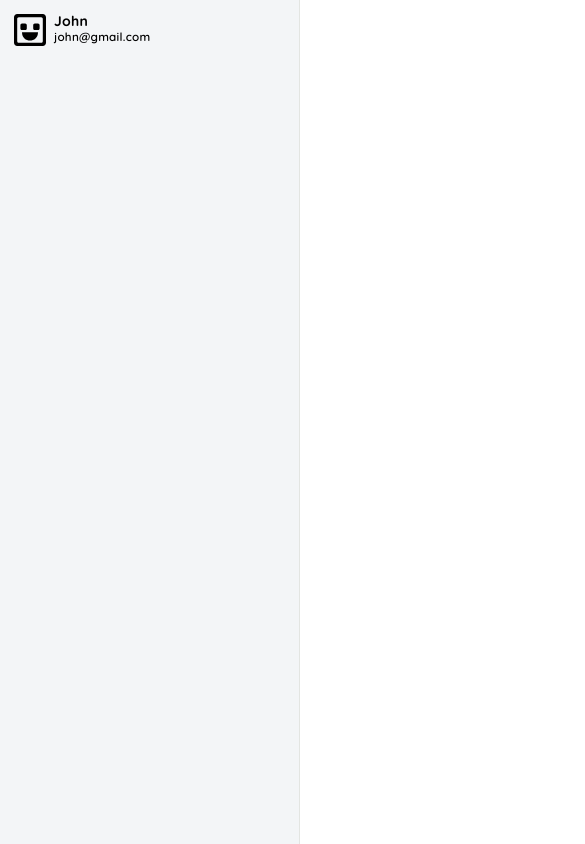
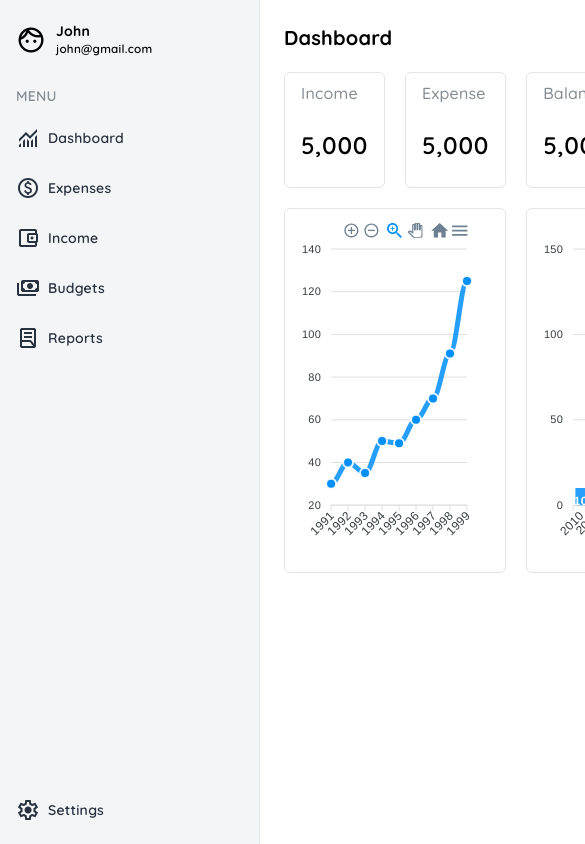
Before and after one commit to Sids-projects/Walrec, an Angular app: page /dashboard in a window 390 px wide. Before the commit this address led to /. Shown: the top 844 px of the page, 585 px wide, since content can reach past the window. Built offline with nearby package versions, Linux system fonts and the light colour scheme.

Commit message:
Completed layout without responsive & Implemented charts in dashboard

```diff
--- a/src/app/app-routing.module.ts
+++ b/src/app/app-routing.module.ts
@@ -1,10 +1,23 @@
 import { NgModule } from '@angular/core';
 import { RouterModule, Routes } from '@angular/router';
+import { DashboardComponent } from './screens/dashboard/dashboard.component';
+import { ExpensesComponent } from './screens/expenses/expenses.component';
+import { IncomeComponent } from './screens/income/income.component';
+import { BudgetsComponent } from './screens/budgets/budgets.component';
+import { ReportsComponent } from './screens/reports/reports.component';
+import { SettingsComponent } from './screens/settings/settings.component';
 
-const routes: Routes = [];
+const routes: Routes = [
+  { path: 'dashboard', component: DashboardComponent },
+  { path: 'expense', component: ExpensesComponent },
+  { path: 'income', component: IncomeComponent },
+  { path: 'budget', component: BudgetsComponent },
+  { path: 'report', component: ReportsComponent },
+  { path: 'settings', component: SettingsComponent },
+];
 
 @NgModule({
   imports: [RouterModule.forRoot(routes)],
-  exports: [RouterModule]
+  exports: [RouterModule],
 })
-export class AppRoutingModule { }
+export class AppRoutingModule {}
--- a/src/app/app.component.html
+++ b/src/app/app.component.html
@@ -1,17 +1,49 @@
 <main class="app-main">
   <nav class="app-nav">
     <header class="app-nav-head">
-      <img src="./assets/emoji-6.svg" alt="profile Picture" />
+      <span class="material-symbols-outlined"> face </span>
       <div>
         <p>John</p>
         <small>john&#64;gmail.com</small>
       </div>
     </header>
-    <div class="app-nav-body"></div>
-    <footer class="app-nav-footer"></footer>
+    <div class="app-nav-body">
+      <p>Menu</p>
+      <div>
+        <a routerLink="dashboard"
+          ><span class="material-symbols-outlined"> monitoring </span>
+          Dashboard</a
+        >
+        <a routerLink="expense"
+          ><span class="material-symbols-outlined"> paid </span> Expenses</a
+        >
+        <a routerLink="income"
+          ><span class="material-symbols-outlined">
+            account_balance_wallet
+          </span>
+          Income</a
+        >
+        <a routerLink="budget"
+          ><span class="material-symbols-outlined"> payments </span> Budgets</a
+        >
+        <a routerLink="report"
+          ><span class="material-symbols-outlined"> lab_profile </span>
+          Reports</a
+        >
+      </div>
+    </div>
+    <footer class="app-nav-footer">
+      <a routerLink="settings">
+        <span class="material-symbols-outlined"> settings </span>
+        Settings
+      </a>
+    </footer>
   </nav>
-  <section>
+
+  <section class="app-body">
     <header></header>
-    <div></div>
+    <div>
+      <router-outlet></router-outlet>
+    </div>
   </section>
 </main>
--- a/src/app/screens/dashboard/dashboard.component.html
+++ b/src/app/screens/dashboard/dashboard.component.html
@@ -1 +1,21 @@
-<div id="chart"></div>
+<section class="dashboard">
+  <h3>Dashboard</h3>
+  <div class="chart-cubes">
+    <p>Income</p>
+    <h4>5,000</h4>
+  </div>
+  <div class="chart-cubes">
+    <p>Expense</p>
+    <h4>5,000</h4>
+  </div>
+  <div class="chart-cubes">
+    <p>Balance</p>
+    <h4>5,000</h4>
+  </div>
+  <div class="chart-cubes">
+    <p>Total</p>
+    <h4>5,000</h4>
+  </div>
+  <div id="lineChart" class="chart-01"></div>
+  <div id="barChart" class="chart-02"></div>
+</section>
--- a/src/app/screens/dashboard/dashboard.component.scss
+++ b/src/app/screens/dashboard/dashboard.component.scss
@@ -0,0 +1,39 @@
+.dashboard {
+  display: grid;
+  grid-template-columns: repeat(4, 1fr);
+  gap: 2rem;
+
+  h3 {
+    grid-column: span 4;
+    font-weight: 700;
+    font-size: 2rem;
+  }
+
+  .chart-cubes {
+    border: 0.1rem solid #e3e5e2;
+    border-radius: 0.6rem;
+    padding: 1rem 1.6rem;
+
+    p {
+      font-weight: 500;
+      margin-bottom: 1rem;
+      color: #848c93;
+      font-size: 1.6rem;
+    }
+
+    h4 {
+      text-align: center;
+      font-size: 2.4rem;
+      padding: 2rem 0;
+      font-weight: 600;
+    }
+  }
+
+  .chart-01,
+  .chart-02 {
+    border: 0.1rem solid #e3e5e2;
+    border-radius: 0.6rem;
+    padding: 1rem 1rem 0 0;
+    grid-column: span 2;
+  }
+}
--- a/src/app/screens/dashboard/dashboard.component.ts
+++ b/src/app/screens/dashboard/dashboard.component.ts
@@ -7,32 +7,70 @@ import ApexCharts from 'apexcharts';
   styleUrls: ['./dashboard.component.scss'],
 })
 export class DashboardComponent implements AfterViewInit {
-  options: any = {
+  lineOptions: any = {
     chart: {
       type: 'line',
+      height: 350,
     },
     series: [
       {
-        name: 'sales',
+        name: 'Sales',
         data: [30, 40, 35, 50, 49, 60, 70, 91, 125],
       },
     ],
     xaxis: {
       categories: [1991, 1992, 1993, 1994, 1995, 1996, 1997, 1998, 1999],
     },
+    stroke: {
+      curve: 'smooth',
+    },
+    markers: {
+      size: 5,
+    },
+    // title: {
+    //   text: 'Sales Growth Over Years',
+    //   align: 'center',
+    // },
   };
 
-  chart!: ApexCharts;
+  barOptions: any = {
+    chart: {
+      type: 'bar',
+      height: 350,
+    },
+    series: [
+      {
+        name: 'Revenue',
+        data: [10, 30, 45, 60, 75, 90, 100, 120, 150],
+      },
+    ],
+    xaxis: {
+      categories: [2010, 2011, 2012, 2013, 2014, 2015, 2016, 2017, 2018],
+    },
+    colors: ['#008FFB'],
+    // title: {
+    //   text: 'Revenue by Year',
+    //   align: 'center',
+    // },
+  };
 
   constructor() {}
 
   ngAfterViewInit() {
-    const chartElement = document.querySelector('#chart');
-    if (chartElement) {
-      this.chart = new ApexCharts(chartElement, this.options);
-      this.chart.render();
+    const lineElement = document.querySelector('#lineChart');
+    if (lineElement) {
+      const lineChart = new ApexCharts(lineElement, this.lineOptions);
+      lineChart.render();
     } else {
-      console.error('Chart element not found in the DOM');
+      console.error('Line chart element not found in the DOM');
+    }
+
+    const barElement = document.querySelector('#barChart');
+    if (barElement) {
+      const barChart = new ApexCharts(barElement, this.barOptions);
+      barChart.render();
+    } else {
+      console.error('Bar chart element not found in the DOM');
     }
   }
 }
--- a/src/index.html
+++ b/src/index.html
@@ -1,13 +1,23 @@
-<!doctype html>
+<!DOCTYPE html>
 <html lang="en">
   <head>
-  <meta charset="utf-8">
+    <meta charset="utf-8" />
     <title>Walrec</title>
-  <base href="/">
-  <meta name="viewport" content="width=device-width, initial-scale=1">
-  <link rel="icon" type="image/x-icon" href="favicon.ico">
-  <link href="https://fonts.googleapis.com/css2?family=Roboto:wght@300;400;500&display=swap" rel="stylesheet">
-  <link href="https://fonts.googleapis.com/icon?family=Material+Icons" rel="stylesheet">
+    <base href="/" />
+    <meta name="viewport" content="width=device-width, initial-scale=1" />
+    <link rel="icon" type="image/x-icon" href="favicon.ico" />
+    <link
+      href="https://fonts.googleapis.com/css2?family=Roboto:wght@300;400;500&display=swap"
+      rel="stylesheet"
+    />
+    <link
+      href="https://fonts.googleapis.com/icon?family=Material+Icons"
+      rel="stylesheet"
+    />
+    <link
+      rel="stylesheet"
+      href="https://fonts.googleapis.com/css2?family=Material+Symbols+Outlined:opsz,wght,FILL,GRAD@24,400,0,0"
+    />
   </head>
   <body class="mat-typography">
     <app-root></app-root>
--- a/src/styles.scss
+++ b/src/styles.scss
@@ -33,7 +33,8 @@ body {
 .mat-typography h6,
 .mat-typography p,
 small,
-input {
+input,
+a {
   font-family: "Quicksand", serif;
   margin: 0;
   padding: 0;
@@ -42,29 +43,33 @@ input {
 .app-main {
   height: 100vh;
   display: grid;
-  grid-template-columns: 30rem 1fr;
+  grid-template-columns: 26rem 1fr;
 
   .app-nav {
     background-color: #f3f5f7;
     border-right: 0.1rem solid #e3e5e2;
     display: grid;
-    grid-template-rows: 5rem 1fr 8rem;
-    padding: 1.4rem;
+    grid-template-rows: 5rem 1fr 4rem;
+    padding: 1.4rem 1.6rem;
 
     .app-nav-head {
       display: flex;
-      align-items: flex-start;
+      align-items: center;
       justify-content: flex-start;
-      gap: 0.8rem;
+      gap: 1rem;
 
-      img {
-        width: 3.2rem;
+      .material-symbols-outlined {
+        font-size: 3rem;
+        display: flex;
+        align-items: center;
+        justify-content: center;
+        margin-top: 0.2rem !important;
       }
 
       div {
         display: flex;
         flex-direction: column;
-        gap: 0.4rem;
+        gap: 0.6rem;
 
         p {
           font-weight: 700;
@@ -77,5 +82,54 @@ input {
         }
       }
     }
+
+    .app-nav-body {
+      p {
+        margin-top: 2.2rem;
+        margin-bottom: 2rem;
+        font-weight: 600;
+        color: #848c93;
+        text-transform: uppercase;
+      }
+
+      div {
+        display: flex;
+        flex-direction: column;
+        align-items: flex-start;
+        justify-content: flex-start;
+        gap: 2.6rem;
+
+        a {
+          display: flex;
+          align-items: center;
+          justify-content: flex-start;
+          text-decoration: none;
+          font-weight: 600;
+          color: #28313e;
+          gap: 0.8rem;
+        }
+      }
+    }
+
+    .app-nav-footer {
+      display: flex;
+      align-items: center;
+      justify-content: flex-start;
+
+      a {
+        display: flex;
+        align-items: center;
+        justify-content: flex-start;
+        text-decoration: none;
+        font-weight: 600;
+        color: #28313e;
+        font-size: 1.4rem;
+        gap: 0.8rem;
+      }
+    }
+  }
+
+  .app-body {
+    padding: 2.4rem;
   }
 }
```
Lines whose indentation alone changed are shown as unchanged.
